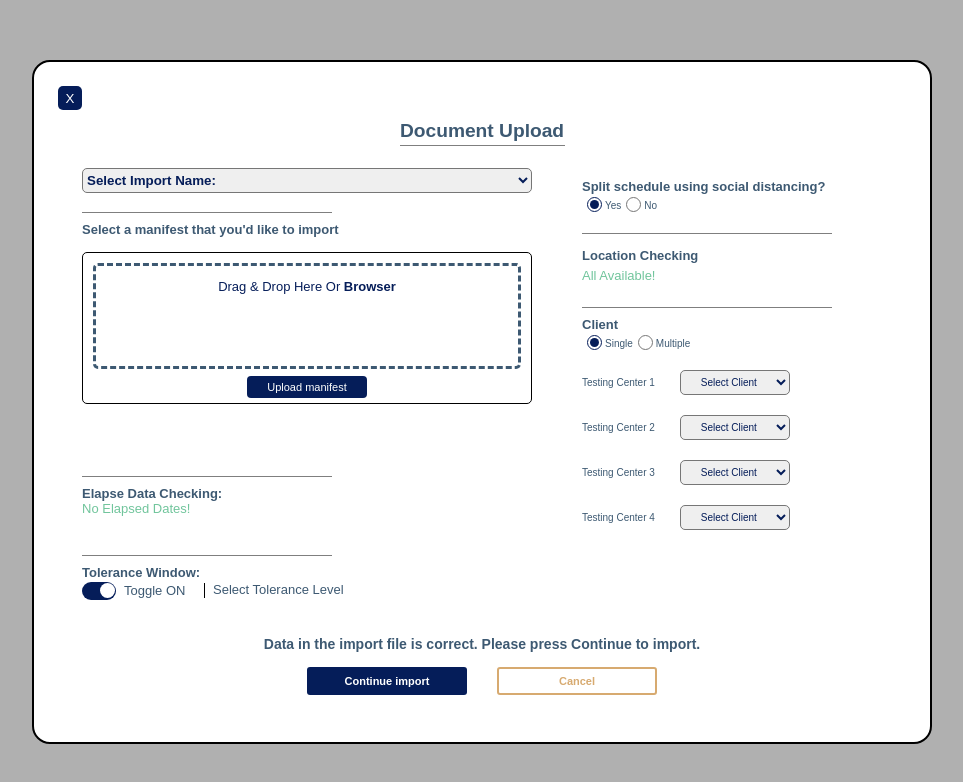
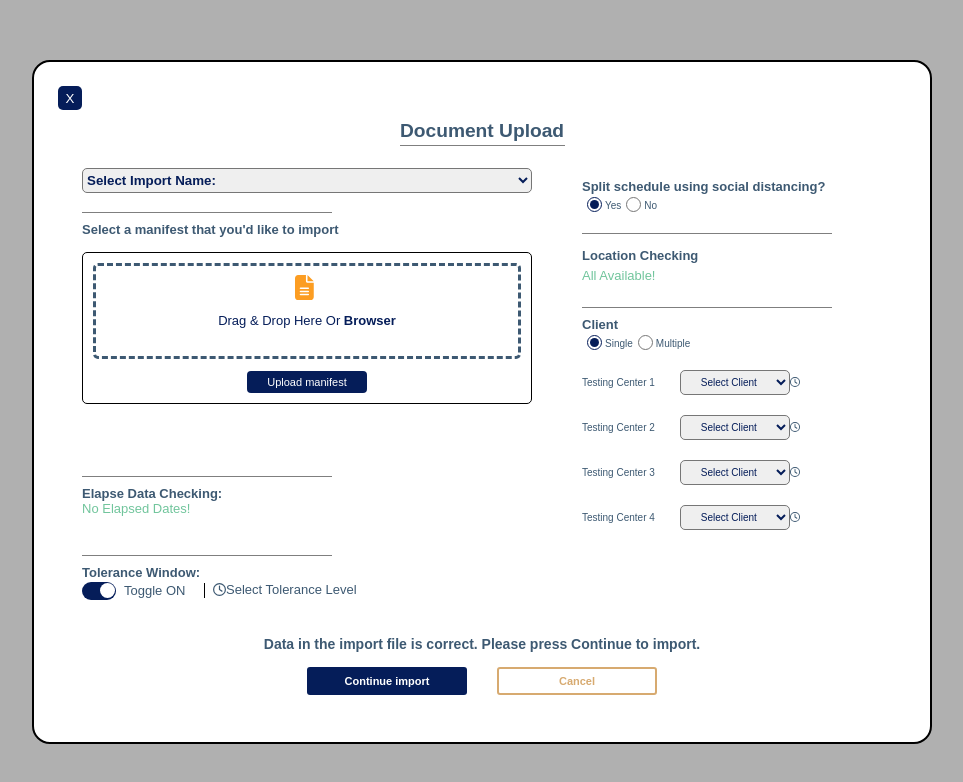
Before and after one commit to Brian4755/DocumentUploadPage, a React (Create React App) app: page / in a window 1280 px wide. Shown: the top 782 px of the page, without its empty margins (158-1121 px from the left). Built offline with nearby package versions, Linux system fonts and the light colour scheme.

Commit message:
fontawesome icon implement

```diff
--- a/package.json
+++ b/package.json
@@ -3,6 +3,11 @@
   "version": "0.1.0",
   "private": true,
   "dependencies": {
+    "@fortawesome/fontawesome-svg-core": "^6.5.1",
+    "@fortawesome/free-brands-svg-icons": "^6.5.1",
+    "@fortawesome/free-regular-svg-icons": "^6.5.1",
+    "@fortawesome/free-solid-svg-icons": "^6.5.1",
+    "@fortawesome/react-fontawesome": "^0.2.0",
     "@testing-library/jest-dom": "^5.17.0",
     "@testing-library/react": "^13.4.0",
     "@testing-library/user-event": "^13.5.0",
--- a/src/App.css
+++ b/src/App.css
@@ -223,7 +223,7 @@ select {
 .drag-n-drop {
   border: dashed;
   cursor: pointer;
-  height: 100px;
+  height: 90px;
   margin-top: 10px;
   margin-left: 10px;
   margin-right: 10px;
@@ -247,7 +247,7 @@ p > span {
   font-size: 11px;
   padding: 5px;
   border-radius: 4px;
-  margin-top: 7px;
+  margin-top: 12px;
 }
 
 .elapse-data > p {
@@ -287,3 +287,10 @@ p > span {
 .location-checking > p {
   margin-top: 5px;
 }
+
+#icon-file {
+  color: rgb(252, 157, 34);
+  font-size: 25px;
+  margin-top: 9px;
+  margin-left: calc(50% - 12.5px);
+}
--- a/src/ClientSelect.js
+++ b/src/ClientSelect.js
@@ -1,4 +1,6 @@
 import { useState } from "react"
+import { FontAwesomeIcon } from '@fortawesome/react-fontawesome'
+import {faClock} from '@fortawesome/free-regular-svg-icons'
 
 const ClientSelect = () => {
 
@@ -42,6 +44,7 @@ const ClientSelect = () => {
             <select className="testing-selection">
               <option value=''>Select Client</option>
             </select>
+            <FontAwesomeIcon icon={faClock} />
           </div>
         )
       })}
--- a/src/Import.js
+++ b/src/Import.js
@@ -1,5 +1,7 @@
 import { useCallback, useState } from "react";
 import { useDropzone } from "react-dropzone";
+import { FontAwesomeIcon } from '@fortawesome/react-fontawesome'
+import {faFileLines} from '@fortawesome/free-solid-svg-icons'
 
 const Import = () => {
   const onDrop = useCallback(acceptedFiles => {
@@ -18,6 +20,7 @@ const Import = () => {
       Select a manifest that you'd like to import
       <div className="drag-container">
         <div {...getRootProps()} className="drag-n-drop">
+          <FontAwesomeIcon icon={faFileLines} id='icon-file'/>
           <input {...getInputProps()} />
           {
             isDragActive ?
--- a/src/Tolerance.js
+++ b/src/Tolerance.js
@@ -1,5 +1,7 @@
 import './Slider.css'
 import { useState } from 'react';
+import { FontAwesomeIcon } from '@fortawesome/react-fontawesome'
+import {faClock} from '@fortawesome/free-regular-svg-icons'
 
 const Tolerance = () => {
   const [slider, setSlider] = useState(true)
@@ -21,6 +23,7 @@ const Tolerance = () => {
           Toggle {slider ? 'ON' : 'OFF'}
         </div>
         <div>
+          <FontAwesomeIcon icon={faClock} />
           Select Tolerance Level
         </div>
       </div>
```
Also changed, not shown: 1 other file (tests, documents, lock files or other folders).
